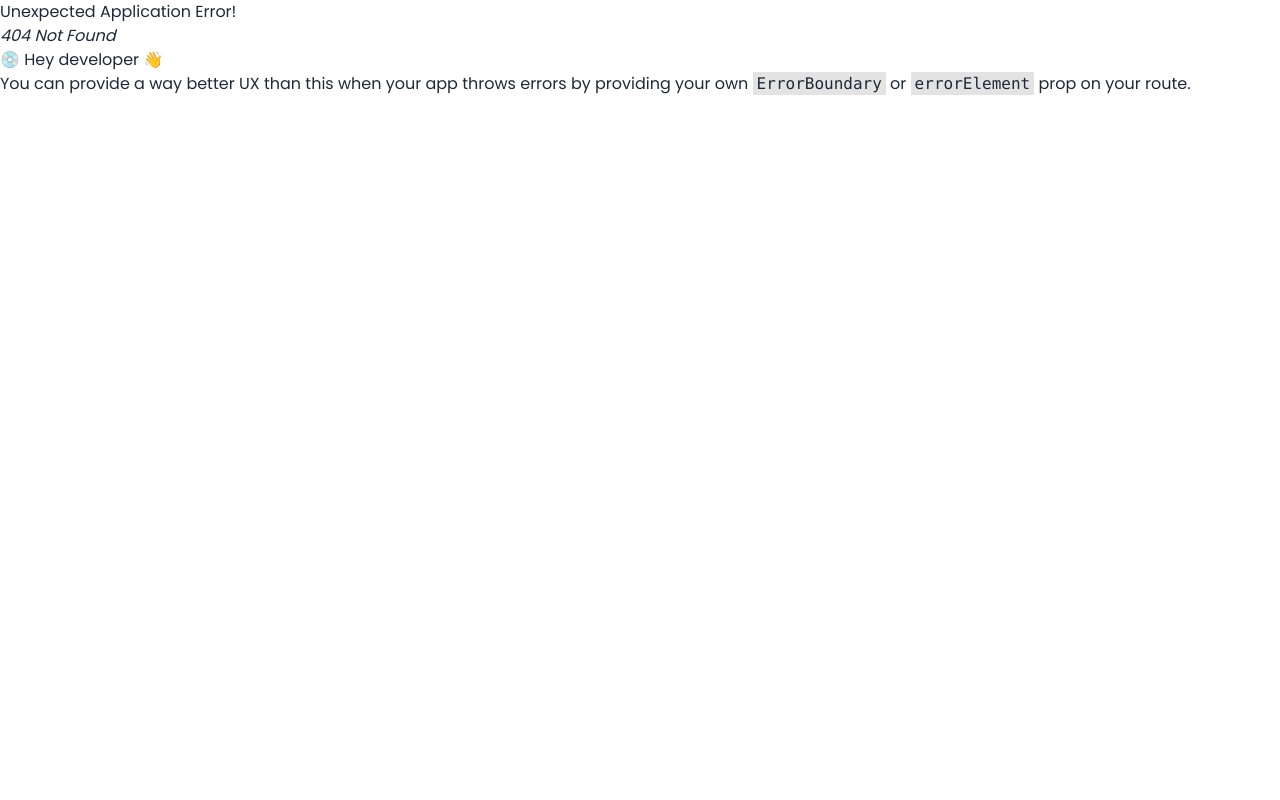
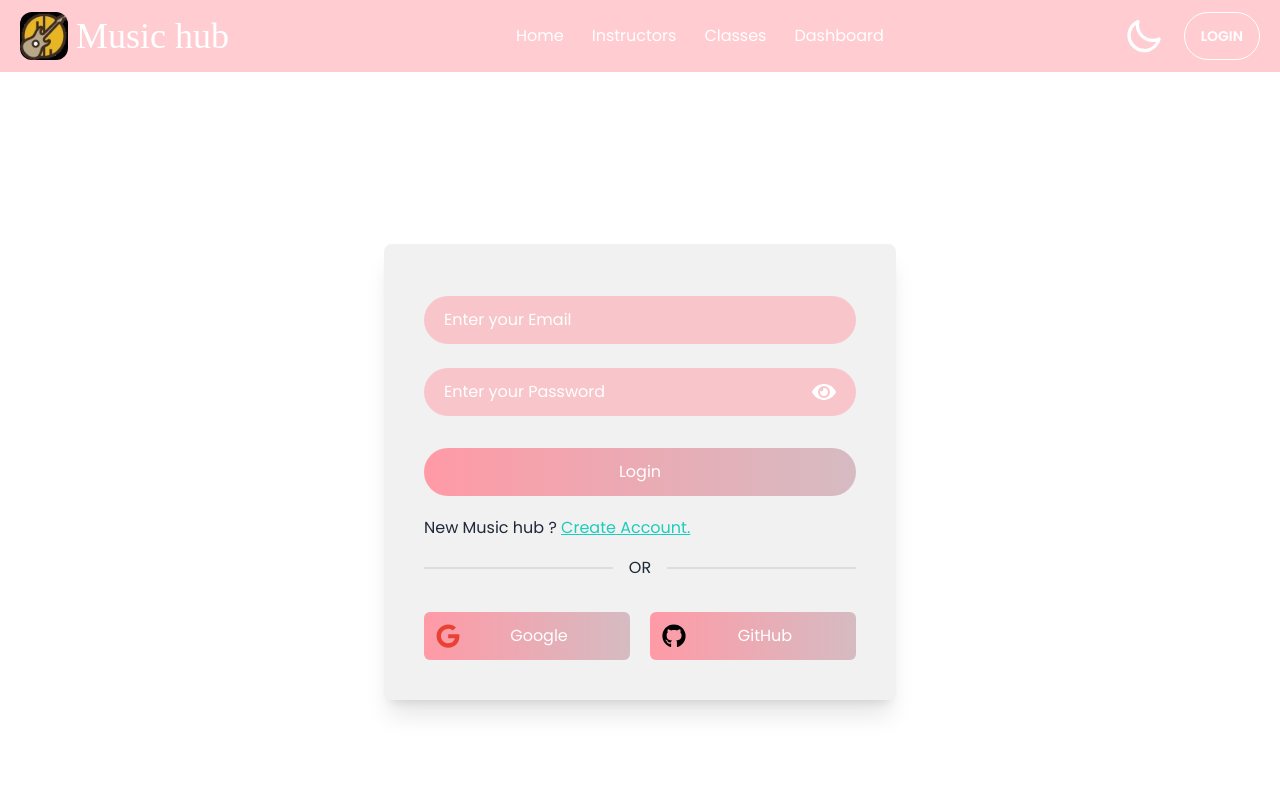
Before and after one commit to jmjubaer/music-hub-client, a React (Vite) app: page /login in a window 1280 px wide. Before the commit this address had no page. Shown: the top 800 px of the page. Built offline with nearby package versions, Linux system fonts and the light colour scheme; no server answers; a web font is replaced by a local one.

Commit message:
add login page

```diff
--- a/package.json
+++ b/package.json
@@ -13,6 +13,7 @@
     "@tanstack/react-query": "^4.29.12",
     "animate.css": "^4.1.1",
     "axios": "^1.4.0",
+    "firebase": "^9.22.1",
     "localforage": "^1.10.0",
     "match-sorter": "^6.3.1",
     "react": "^18.2.0",
--- a/src/Layout/Main.jsx
+++ b/src/Layout/Main.jsx
@@ -9,7 +9,7 @@ const Main = () => {
     return (
         <div data-theme={theme}>
             <Navbar></Navbar>
-            <Outlet/>
+                <Outlet/>
             <Footer></Footer>
         </div>
     );
--- a/src/Page/Shered Page/Footer.jsx
+++ b/src/Page/Shered Page/Footer.jsx
@@ -3,7 +3,7 @@ import logo from "../../assets/logo.jpg";
 import { Link } from "react-router-dom";
 import { FaGoogle,FaFacebook, FaInstagram, FaLinkedin, FaTwitter, FaPhoneAlt, FaEnvelope, FaMapMarkerAlt } from "react-icons/fa";
 import Logo from "./Logo";
-
+//TODO: add link and change design style
 const Footer = () => {
     return (
         <div className="bg-main bg-opacity-50 py-10">
--- a/src/Page/login/Login.jsx
+++ b/src/Page/login/Login.jsx
@@ -1,73 +1,124 @@
-import React, { useContext, useEffect, useState } from "react";
+import React, { useEffect, useRef, useState } from "react";
 import { Link, useLocation, useNavigate } from "react-router-dom";
-import { FaEyeSlash,FaEye } from "react-icons/fa";
-import { AuthContest } from "../../Provider/AuthProvider";
+import { FaEyeSlash,FaEye, FaGoogle, FaGithub, FaUser, FaCamera } from "react-icons/fa";
 import Swal from "sweetalert2";
-import SocialLogin from "./SocialLogin";
-
+import useAuthContext from "../../Hooks/UseAuthContext";
+// import SocialLogin from "./SocialLogin";
+import bg from '../../assets/login/login-bg.jpg'
+import { useForm } from "react-hook-form";
+import { updateProfile } from "firebase/auth";
 
 const Login = () => {
+    const { register, handleSubmit} = useForm();
     const location = useLocation()
     const from = location?.state?.from || "/";
     const navigate = useNavigate();
-    const {signIn} =  useContext(AuthContest)
+    const {signIn,createUser} =  useAuthContext()
     const [show,setShow] = useState(false);
     const [err, setErr] = useState("");
-    useEffect(()=> {
-        document.title = "Login | Jm Toy Mart"
-    },[])
-    const handleSign = (event) => {
-        event.preventDefault();
-        setErr("");
-        const email = event.target.email.value;
-        const password = event.target.password.value;
-        signIn(email, password)
+    const [condition, setCondition] = useState("login");
+    const [photo,setPhoto] = useState(null);
+    const hostingURL = `https://api.imgbb.com/1/upload?key=${import.meta.env.VITE_IMAGE_KEY}`;
+    const handleSignIn = (data) => {
+        console.log(data);
+        // const formData = new FormData();
+        // formData.append('image',data.image[0])
+        // fetch(hostingURL,{
+        //     method: 'POST',
+        //     body: formData
+        // })
+        signIn(data?.email, data?.password)
         .then(result => {
             const user = result.user;
-            event.target.reset();
-            Swal.fire({
-                icon: 'success',
-                title: 'Success',
-                text: 'User Login successful',
+            updateProfile(user,{
+                displayName: data?.name,
             })
-            navigate(from)
-        })
-        .catch(err => {
-            setErr(err.message)
-            Swal.fire({
-                icon: 'error',
-                title: 'Oops...',
-                text: `${err.message}`
-              })
-            console.log(err);
         })
     }
+    const handleSignUp = (data) => {
+        const formData = new FormData();
+        formData.append('image',data.image[0])
+        fetch(hostingURL,{
+            method: 'POST',
+            body: formData
+        })
+        .then(res => res.json())
+        .then(data => {
+            if(data.data.success){
+                setPhoto(data.data.display_url);
+            }
+        })
+        // createUser(data?.email, data?.password)
+        // .then(result => {
+        //     const user = result.user;
+        //     updateProfile(user,{
+        //         displayName: data?.name,
+        //     })
+        // })
+    }
   return (
-    <div className="min-h-screen my-5 flex items-center justify-center">
-        <div className="w-1/2 border-2 rounded-lg p-10">
-            <h2 className="text-3xl text-center my-5">Login your account</h2>
-            <form onSubmit={handleSign}>
-                <label className="block my-5 text-xl" htmlFor="email">Email</label>
-                <input required className="jm_input" placeholder="Enter your Email" type="email" name="email" id="email" />
-                <label className="block my-5 text-xl" htmlFor="password">Password</label>
+    <div className="min-h-screen flex items-center justify-center">
+        <div className="w-2/5 rounded-lg p-10 my-20 bg-[#d2d2d2]  shadow-xl bg-opacity-30">
+            {
+                condition === "login" ?
+                <>
+                <form onSubmit={handleSubmit(handleSignIn)}>
+                    <input required className="jm_input" placeholder="Enter your Email" type="email" {...register("email")} />
+
                     <div className="relative">
-                    <input required className="jm_input" placeholder="Enter your Password" type={show ? "text" : "password"} name="password" id="password" />
-                    <span className='absolute text-2xl bottom-3 right-2 cursor-pointer' onClick={()=> setShow(!show)}>
+                        <input required className="jm_input" placeholder="Enter your Password" type={show ? "text" : "password"} {...register("password")} />
+                        <span className='absolute text-2xl bottom-6 right-5 text-[#fff] cursor-pointer' onClick={()=> setShow(!show)}>
                         {
                             show ? <FaEyeSlash /> : <FaEye/>
                         }
                             </span>
                     </div>
+
                     <span className="text-red-500">{err}</span>
-                <input className="jm_btn w-full" type="submit" value="Login" />
+                    <input className="jm_btn rounded-3xl w-full" type="submit" value="Login" />
                 </form>
+                <p className="my-5">New Music hub ? <button className="underline text-accent" onClick={() => setCondition("signup")}>Create Account.</button></p>
+                </> :
+                <>
+                <form onSubmit={handleSubmit(handleSignUp)}>
+                    <input required className="jm_input" placeholder="Enter your Name" type="text" {...register("name")} />
 
+                    <input required className="jm_input" placeholder="Enter your Email" type="email" {...register("email")} />
+
+                    <div className="relative">
+                        <input required className="jm_input" placeholder="Enter your Password" type={show ? "text" : "password"} {...register("password")}/>
+                        <span className='absolute text-2xl bottom-6 right-5 text-[#fff] cursor-pointer' onClick={()=> setShow(!show)}>
+                        {
+                            show ? <FaEyeSlash /> : <FaEye/>
+                        }
+                            </span>
+                    </div>
+
+                    <div className="relative">
+                        <input required className="jm_input" placeholder="Confirm Password" type={show ? "text" : "password"} {...register("confirm")} />
+                    </div>
+                    <input className="jm_input" type="file" {...register("image")}/>
+                    <span className="text-red-500">{err}</span>
+                    <input className="jm_btn rounded-3xl w-full" type="submit" value="Sign Up" />
+            </form>
+            <p className="my-5">Have an account ? <button className="underline text-accent" onClick={() => setCondition("login")}>Login Now.</button></p>
+            </>
+            }
             <div className="divider">OR</div>
-
-            <SocialLogin from={from}></SocialLogin>
-
-            <div className="divider">Don't have any account </div>
-            <Link to="/register" state={{path:from}}><button className="w-1/2 jm_btn mx-auto">Sign Up</button></Link>
+            <div className="flex gap-5">
+                <button className="flex jm_btn rounded-md w-full items-center">
+                    <div className="">
+                        <FaGoogle className="text-2xl text-[#E94235]"/>
+                    </div>
+                    <span className="text-center w-full">Google</span>
+                </button>
+                <button className="flex jm_btn rounded-md w-full items-center">
+                    <div className="">
+                        <FaGithub className="text-2xl text-black"/>
+                    </div>
+                    <span className="text-center w-full">GitHub</span>
+                </button>
+            </div>
         </div>
     </div>
   );
--- a/src/Provider/AuthProvider.jsx
+++ b/src/Provider/AuthProvider.jsx
@@ -1,20 +1,65 @@
-import React, { createContext, useState } from 'react';
-
+import React, { createContext, useEffect, useState } from 'react';
+import { GoogleAuthProvider, createUserWithEmailAndPassword, getAuth, onAuthStateChanged, signInWithEmailAndPassword, signInWithPopup, signOut } from "firebase/auth";
+import app from '../firebase/firebase.config';
 
 export const AuthContext = createContext(null)
 
 const AuthProvider = ({children}) => {
+    const auth = getAuth(app);
+    const [loading,setLoading] = useState(true);
     const [user,setUser] = useState("")
     const [theme,setTheme] = useState("light");
+
     const toggleTheme = () => {
         setTheme(theme === "light" ? "dark" : "light")
     }
 
+    const createUser = (email,password) => {
+        setLoading(true);
+        return createUserWithEmailAndPassword(auth,email,password)
+    }
+
+    const signIn = (email,password) => {
+        setLoading(true)
+        return signInWithEmailAndPassword(auth,email,password)
+    }
+
+    const googleProvider =new GoogleAuthProvider()
+    const googleSignIn = () => {
+        return signInWithPopup(auth,googleProvider);
+    }
+
+    const githubProvider =new GoogleAuthProvider()
+    const githubSignIn = () => {
+        return signInWithPopup(auth,githubProvider);
+    }
+
+    const logout = () => {
+        setLoading(true)
+        signOut(auth)
+    }
+
+    useEffect(()=> {
+        const unSubscribe = onAuthStateChanged(auth,(loggedUser => {
+            setUser(loggedUser)
+            setLoading(false)
+            console.log(loggedUser);
+        }))
+        return () => {
+            unSubscribe();
+        }
+    },[])
 
     const authInfo = {
         user,
         theme,
+        logout,
+        signIn,
+        loading,
+        createUser,
         toggleTheme,
+        googleSignIn,
+        githubSignIn,
     }
     return (
         <AuthContext.Provider value={authInfo}>
--- a/src/Routes/Routes.jsx
+++ b/src/Routes/Routes.jsx
@@ -1,6 +1,7 @@
 import { createBrowserRouter } from "react-router-dom";
 import Main from "../Layout/Main";
 import Home from "../Page/Home/home/Home";
+import Login from "../Page/login/Login";
 
 const routes = createBrowserRouter([
     {
@@ -10,6 +11,10 @@ const routes = createBrowserRouter([
             {
                 path: '/',
                 element: <Home/>
+            },
+            {
+                path: '/login',
+                element: <Login/>
             }
         ]
     }
--- /dev/null
+++ b/src/firebase/firebase.config.js
@@ -0,0 +1,18 @@
+// Import the functions you need from the SDKs you need
+import { initializeApp } from "firebase/app";
+// TODO: Add SDKs for Firebase products that you want to use
+// https://firebase.google.com/docs/web/setup#available-libraries
+
+// Your web app's Firebase configuration
+const firebaseConfig = {
+  apiKey: "AIzaSyAXEFMCz4-fPPmzWeP_R2cnI43XHInnbIM",
+  authDomain: "music-hub-8cb59.firebaseapp.com",
+  projectId: "music-hub-8cb59",
+  storageBucket: "music-hub-8cb59.appspot.com",
+  messagingSenderId: "850663561327",
+  appId: "1:850663561327:web:5c67e309cb2d657d33959a"
+};
+
+// Initialize Firebase
+const app = initializeApp(firebaseConfig);
+export default app;
--- a/src/index.css
+++ b/src/index.css
@@ -8,5 +8,31 @@
 @tailwind utilities;
 
 .jm_nav{
-    @apply block lg:flex justify-between lg:col-span-3 items-center absolute lg:static lg:w-auto top-0 left-0 overflow-hidden h-screen lg:h-auto duration-500 bg-[#ff6899] lg:bg-[transparent] lg:p-0 z-50
+    @apply block lg:flex justify-between lg:col-span-3 items-center absolute lg:static lg:w-auto top-0 left-0 overflow-hidden h-screen lg:h-auto duration-500 bg-[#ff9aa6] lg:bg-[transparent] lg:p-0 z-50
   }
+
+  .login_bg{
+    background:linear-gradient(rgba(0, 0, 0, 0.3),rgba(0, 0, 0, 0.3)) ,url('https://media.istockphoto.com/id/1394007857/photo/overview-of-the-valley-near-el-chalt%C3%A9n-patagonia-argentina.jpg?s=612x612&w=0&k=20&c=fI6fMs8FRXloSyfrfPkC9V5PmGhqx1O2ebVIVJWJBfI=') no-repeat;
+    background-size: cover;
+  }
+
+  .jm_input{
+    @apply w-full py-3 px-5 my-3 rounded-3xl bg-[#ff9aa6] bg-opacity-50  placeholder:text-[#fff]
+  }
+.jm_btn{
+  @apply bg-gradient-to-r from-main to-secondery text-white p-3 mt-5 cursor-pointer
+}
+
+.custom-file-upload {
+  display: inline-block;
+  padding: 6px 12px;
+  cursor: pointer;
+  background-color: #e6e6e6;
+  border: 1px solid #ccc;
+  border-radius: 4px;
+  @apply w-28 h-28 rounded-full mx-auto flex items-center justify-center
+}
+
+.custom-file-upload:hover {
+  background-color: #d4d4d4;
+}
--- a/tailwind.config.js
+++ b/tailwind.config.js
@@ -8,7 +8,8 @@ export default {
     colors: {
       'main': '#ff9aa6',
       'black' : '#000',
-      'secondery': '#D6BBC2'
+      'secondery': '#D6BBC2',
+      'white': '#fff'
     },
     fontFamily: {
       'sans': ['Poppins', 'sans-serif'],
```
Also changed, not shown: 1 other file (tests, documents, lock files or other folders). Lines whose indentation alone changed are shown as unchanged.
